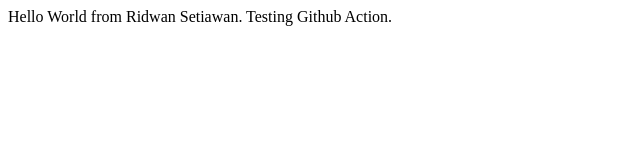
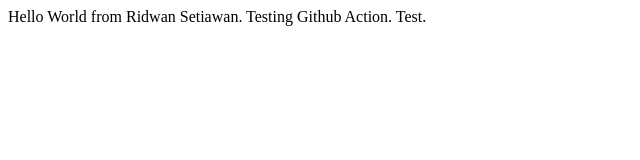
Before and after one commit to rise27/project001, a plain HTML site: page index.html in a window 1280 px wide. Shown: the full height of the page, 0-640 px from the left. Drawn offline with Linux system fonts and the light colour scheme.

Commit message:
Update index.html

```diff
--- a/index.html
+++ b/index.html
@@ -8,7 +8,7 @@
 </head>
 
 <body>
-    Hello World from Ridwan Setiawan. Testing Github Action.
+    Hello World from Ridwan Setiawan. Testing Github Action. Test.
 </body>
 
 </html>
```
